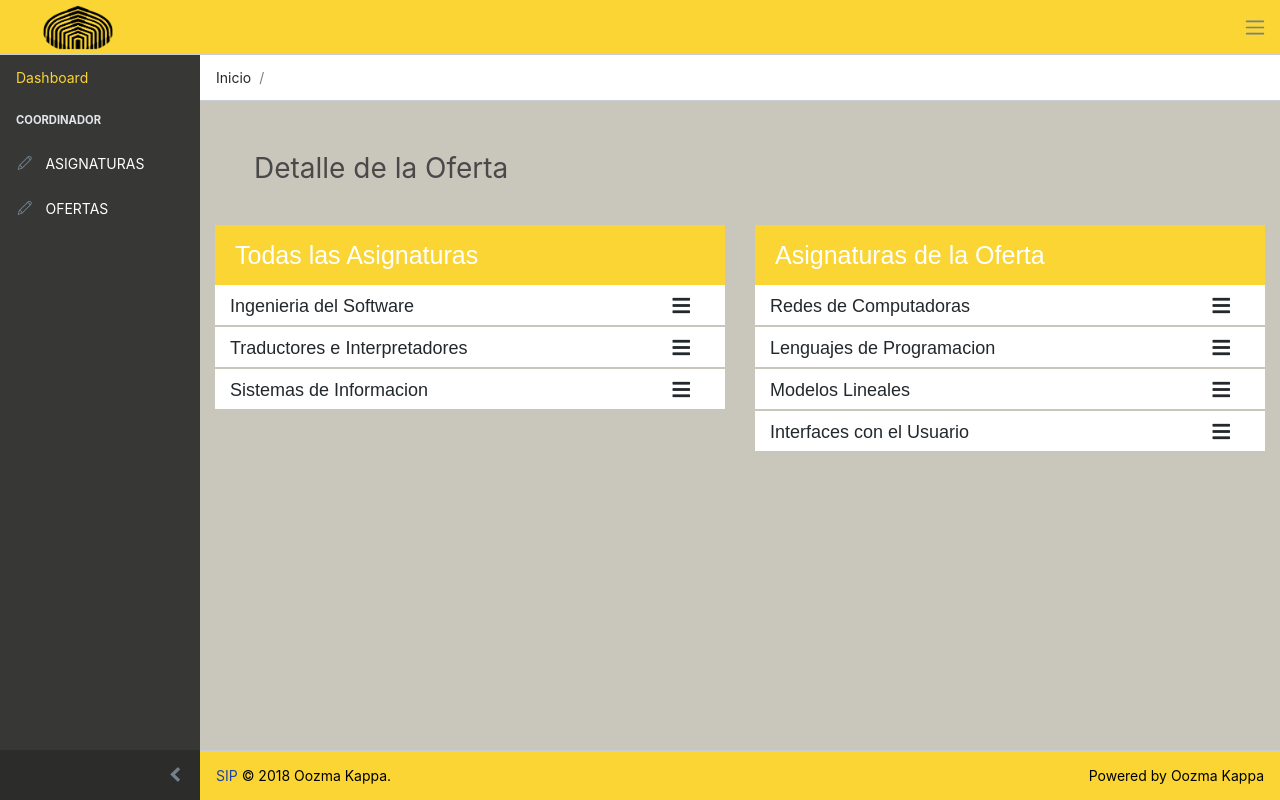
After one commit to german1608/sip-software, a Django app: page /oferta/detalle/ in a window 1280 px wide. The commit adds this page. Run offline with Django 3.2, Linux system fonts and the light colour scheme; some libraries are stand-ins or nearby versions.

Commit message:
Look&Feel vista detalles oferta

```diff
--- a/oferta/urls.py
+++ b/oferta/urls.py
@@ -10,5 +10,6 @@ urlpatterns = [
     path('editar/<int:pk>/', OfertaEditar.as_view(), name="editar-oferta"),
     path('json', oferta_json, name='oferta-json'),
     path('eliminar/<pk>', EliminarOferta.as_view(), name='eliminar-oferta'),
-    path('descargar/', DescargarOfertasView.as_view(), name='descargar')
+    path('descargar/', DescargarOfertasView.as_view(), name='descargar'),
+    path('detalle/', detallesOferta, name='detalles-oferta')
 ]
--- a/oferta/views.py
+++ b/oferta/views.py
@@ -19,6 +19,8 @@ from .models import Oferta
 from .render import Render
 
 from pprint import pprint
+
+from django.views.generic.detail import DetailView
 
 # Create your views here.
 def index(request):
@@ -197,3 +199,9 @@ def max_anio_oferta():
 # Función que retorna el menor de los años de las ofertas guardadas
 def min_anio_oferta():
     return Oferta.objects.all().aggregate(Min('anio')).get('anio__min')
+
+
+
+def detallesOferta(request):
+
+    return render(request, 'oferta/detalle.html', {})
--- /dev/null
+++ b/templates/oferta/detalle.html
@@ -0,0 +1,112 @@
+{% extends "base/base_coordinador.html" %}
+{% load static %}
+{% block customhead %}
+<link rel="stylesheet" href="{% static 'css/toastr.min.css' %}" type="text/css">
+
+<style type="text/css">
+	*{margin:0;padding:0}
+
+	.container{
+	  margin: 20px auto 0 auto;
+	  font-family: 'Montserrat', sans-serif;
+	}
+
+	.category{
+	  background-color: #FAD534;
+	  height: 60px;
+	  line-height: 60px;
+	  font-size: 25px;
+	  padding-left: 20px;
+	  color: white;
+	}
+
+	.sortable{
+	  list-style-type: none;
+	  margin-bottom: 20px;
+	  min-height: 40px;
+	}
+
+	.handle:hover{
+	  cursor: move;
+	}
+
+	.sortable li{
+	  background-color: white;
+	  font-size: 18px;
+	  line-height: 40px;
+	  height: 40px;
+	  padding: 1px 15px 11px 15px;
+	  margin-bottom: 2px;
+	}
+
+	li i.handle{
+	  float:right;
+	  line-height: 40px;
+	  font-size: 20px;
+	  margin-right: 20px;
+	}
+</style>
+<link rel="stylesheet" href="{% static 'css/oferta/index.css' %}">
+
+{% endblock customhead %}
+{% block wrapper %}
+
+<div class="row">
+
+	<div class="col-12">
+		<p class="title" style="font-size: 28px; margin-left: 5%;">Detalle de la Oferta</p>
+	</div>
+</div>
+
+<div class="container">
+	<div class="row">
+		<div class="col-md-6">
+		    <div class="category">Todas las Asignaturas</div>
+		    <ul class="sortable">
+		      <li>Ingenieria del Software<i class="handle fa fa-bars"></i></li>
+		      <li>Traductores e Interpretadores<i class="handle fa fa-bars"></i></li>
+		      <li>Sistemas de Informacion<i class="handle fa fa-bars"></i></li>
+		    </ul>
+		</div>
+		<div class="col-md-6">
+			<div class="category">Asignaturas de la Oferta</div>
+		    <ul class="sortable">
+		      <li>Redes de Computadoras<i class="handle fa fa-bars"></i></li>
+		      <li>Lenguajes de Programacion<i class="handle fa fa-bars"></i></li>
+		      <li>Modelos Lineales<i class="handle fa fa-bars"></i></li>
+		      <li>Interfaces con el Usuario<i class="handle fa fa-bars"></i></li>
+		    </ul>
+		</div>
+	</div>
+
+
+
+
+
+
+</div>
+
+
+
+
+
+
+
+{% endblock wrapper %}
+{% block customscripts %}
+
+<script type="text/javascript">
+	$(function() {
+    $(".sortable").sortable({
+      connectWith: ".sortable",
+      handle: '.handle'
+    }).disableSelection();
+
+});
+</script>
+
+<script src='http://cdnjs.cloudflare.com/ajax/libs/jquery/2.1.3/jquery.min.js'></script>
+<script src='http://cdnjs.cloudflare.com/ajax/libs/jqueryui/1.11.2/jquery-ui.min.js'></script>
+
+
+{%  endblock customscripts %}
```
Also changed, not shown: static/js/oferta/index.js (+10 -2 lines), templates/oferta/index.html (+7 -0 lines).
